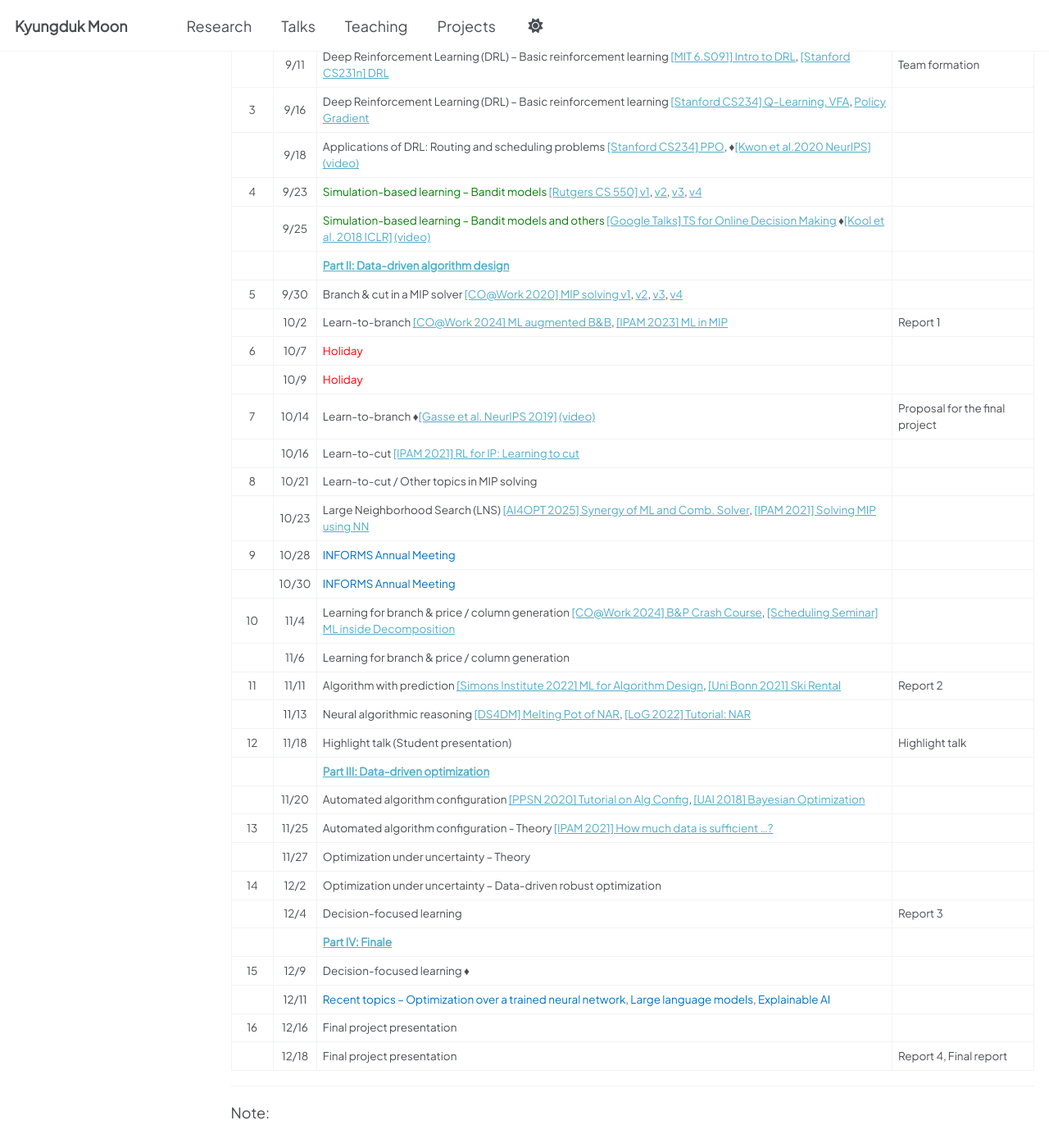
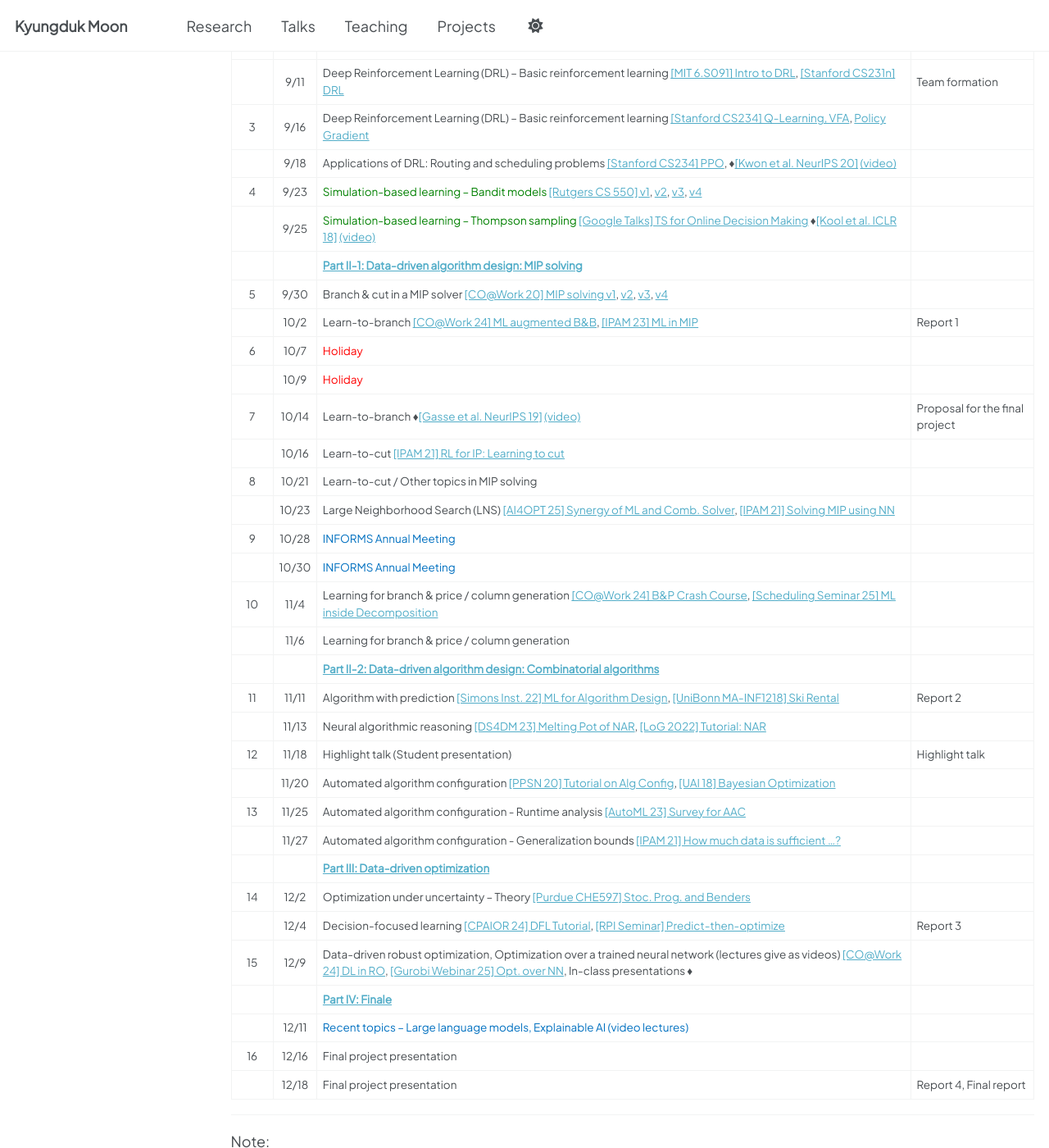
Before and after one commit to kalebmoon07/kalebmoon07.github.io, a Jekyll site: the page built from _pages/2025-fall-ml4do/ai4do-main.md, in a window 1280 px wide and 1400 px high, scrolled down 2048 px. Shown: the whole window at 82% size. Built offline with Jekyll 4.4.1, drawn with Linux system fonts in a browser that asks for light colours; a script that is not in the unit is left out; some of the changed text lies outside the part shown.

Commit message:
Update ai4do-main.md

```diff
--- a/_pages/2025-fall-ml4do/ai4do-main.md
+++ b/_pages/2025-fall-ml4do/ai4do-main.md
@@ -56,39 +56,40 @@ The course is designed to be comprehensive and interactive with the components b
 | Week  | Date  | Topic(s)                                                                                                                                                                                                                                                                                                | Assignment due dates           |
 | :---: | :---: | ------------------------------------------------------------------------------------------------------------------------------------------------------------------------------------------------------------------------------------------------------------------------------------------------------- | ------------------------------ |
 |       |       | [**Part I: Basic AI techniques**](/teaching/ai4do/2025/reading-list#part-1)                                                                                                                                                                                                                             |                                |
-|   1   |  9/2  | Introduction: Motivation & trends [[DOTs] CO w/ DRL](https://www.youtube.com/watch?v=bi16pVVW52U), [[DOTs] AI OPT modeling](https://www.youtube.com/watch?v=_vN3pwB-PKI)                                                                                                                                |                                |
+|   1   |  9/2  | Introduction: Motivation & trends [[DOTs 23] CO w/ DRL](https://www.youtube.com/watch?v=bi16pVVW52U), [[DOTs 24] AI OPT modeling](https://www.youtube.com/watch?v=_vN3pwB-PKI)                                                                                                                                |                                |
 |       |  9/4  | Deep Reinforcement Learning (DRL) – Graph Neural Networks (GNN) [[Stanford CS224W] Lecture 6.2](https://www.youtube.com/watch?v=tutlI9YzJ2g), [6.3](https://www.youtube.com/watch?v=MH4yvtgAR-4), [7.1](https://www.youtube.com/watch?v=RU9uTa_-ZOw)                                                    |                                |
-|   2   |  9/9  | Deep Reinforcement Learning (DRL) – Graph Neural Networks (GNN) [[Stanford CS224W] Lecture 7.2](https://youtu.be/247Mkqj_wRM), [7.3](https://www.youtube.com/watch?v=ew1cnUjRgl4), [[PyTorch] Intro to GNN](https://www.youtube.com/watch?v=8owQBFAHw7E)                                                |
+|   2   |  9/9  | Deep Reinforcement Learning (DRL) – Graph Neural Networks (GNN) [[Stanford CS224W] Lecture 7.2](https://youtu.be/247Mkqj_wRM), [7.3](https://www.youtube.com/watch?v=ew1cnUjRgl4), [[Google Talks 21] Intro to GNN](https://www.youtube.com/watch?v=8owQBFAHw7E)                                                |
 |       | 9/11  | Deep Reinforcement Learning (DRL) – Basic reinforcement learning [[MIT 6.S091] Intro to DRL](https://www.youtube.com/watch?v=zR11FLZ-O9M), [[Stanford CS231n] DRL](https://www.youtube.com/watch?v=lvoHnicueoE)                                                                                         | Team formation                 |
 |   3   | 9/16  | Deep Reinforcement Learning (DRL) – Basic reinforcement learning [[Stanford CS234] Q-Learning, VFA](https://www.youtube.com/watch?v=b_wvosA70f8), [Policy Gradient](https://www.youtube.com/watch?v=L6OVEmV3NcE)                                                                                        |                                |
-|       | 9/18  | Applications of DRL: Routing and scheduling problems [[Stanford CS234] PPO](https://www.youtube.com/watch?v=b_wvosA70f8), ♦[[Kwon et al.2020 NeurIPS]](#paper-kwon-2020-pomo) [(video)](https://www.youtube.com/watch?v=nGc1MVNRvjE)                                                                    |                                |
+|       | 9/18  | Applications of DRL: Routing and scheduling problems [[Stanford CS234] PPO](https://www.youtube.com/watch?v=b_wvosA70f8), ♦[[Kwon et al. NeurIPS 20]](#paper-kwon-2020-pomo) [(video)](https://www.youtube.com/watch?v=nGc1MVNRvjE)                                                                    |                                |
 |   4   | 9/23  | <span style="color:green;">Simulation-based learning – Bandit models</span> [[Rutgers CS 550] v1](https://www.youtube.com/watch?v=dToYm34TIk4), [v2](https://www.youtube.com/watch?v=9ZwE078mbaU), [v3](https://www.youtube.com/watch?v=7hmzDzpbFsE), [v4](https://www.youtube.com/watch?v=ZIonygoiNVM) |                                |
-|       | 9/25  | <span style="color:green;">Simulation-based learning – Bandit models and others</span> [[Google Talks] TS for Online Decision Making](https://www.youtube.com/watch?v=o6HBIGzQfJs) ♦[[Kool et al. 2018 ICLR]](#paper-kool-2018) [(video)](https://www.youtube.com/watch?v=nqAubq2K_Ug)                  |                                |
-|       |       | [**Part II: Data-driven algorithm design**](/teaching/ai4do/2025/reading-list#part-2)                                                                                                                                                                                                                   |                                |
-|   5   | 9/30  | Branch & cut in a MIP solver [[CO@Work 2020] MIP solving v1](https://youtu.be/gObYR3TEn4w), [v2](https://youtu.be/1Z4-FNUXj60), [v3](https://youtu.be/_Bdhd40U1Bc), [v4](https://youtu.be/1PzRiuYAvnk)                                                                                                                                                                                                                                                                           |                                |
-|       | 10/2  | Learn-to-branch [[CO@Work 2024] ML augmented B&B](https://www.youtube.com/watch?v=SEZC03h6cIs), [[IPAM 2023] ML in MIP](https://www.youtube.com/watch?v=ifQg5SJD45c)                                                                                                                                                                                                                                                                           | Report 1                       |
+|       | 9/25  | <span style="color:green;">Simulation-based learning – Thompson sampling</span> [[Google Talks] TS for Online Decision Making](https://www.youtube.com/watch?v=o6HBIGzQfJs) ♦[[Kool et al. ICLR 18]](#paper-kool-2018) [(video)](https://www.youtube.com/watch?v=nqAubq2K_Ug)                  |                                |
+|       |       | [**Part II-1: Data-driven algorithm design: MIP solving**](/teaching/ai4do/2025/reading-list#part-2)                                                                                                                                                                                                                   |                                |
+|   5   | 9/30  | Branch & cut in a MIP solver [[CO@Work 20] MIP solving v1](https://youtu.be/gObYR3TEn4w), [v2](https://youtu.be/1Z4-FNUXj60), [v3](https://youtu.be/_Bdhd40U1Bc), [v4](https://youtu.be/1PzRiuYAvnk)                                                                                                                                                                                                                                                                           |                                |
+|       | 10/2  | Learn-to-branch [[CO@Work 24] ML augmented B&B](https://www.youtube.com/watch?v=SEZC03h6cIs), [[IPAM 23] ML in MIP](https://www.youtube.com/watch?v=ifQg5SJD45c)                                                                                                                                                                                                                                                                           | Report 1                       |
 |   6   | 10/7  | <span style="color:red;">Holiday</span>                                                                                                                                                                                                                                                                 |                                |
 |       | 10/9  | <span style="color:red;">Holiday</span>                                                                                                                                                                                                                                                                 |  |
-|   7   | 10/14 | Learn-to-branch ♦[[Gasse et al. NeurIPS 2019]](#paper-gasse-2019) [(video)](https://www.youtube.com/watch?v=Uo3OuPTQayg)                                                                                                                                                                                                                                                                        | Proposal for the final project                               |
-|       | 10/16 | Learn-to-cut [[IPAM 2021] RL for IP: Learning to cut](https://www.youtube.com/watch?v=CiQ1blLbYzg)                                                                                                                                                                                                                                                                         |                                |
+|   7   | 10/14 | Learn-to-branch ♦[[Gasse et al. NeurIPS 19]](#paper-gasse-2019) [(video)](https://www.youtube.com/watch?v=Uo3OuPTQayg)                                                                                                                                                                                                                                                                        | Proposal for the final project                               |
+|       | 10/16 | Learn-to-cut [[IPAM 21] RL for IP: Learning to cut](https://www.youtube.com/watch?v=CiQ1blLbYzg)                                                                                                                                                                                                                                                                         |                                |
 |   8   | 10/21 | Learn-to-cut / Other topics in MIP solving                                                                                                                                                                                                                                                                          |                                |
-|       | 10/23 | Large Neighborhood Search (LNS) [[AI4OPT 2025] Synergy of ML and Comb. Solver](https://www.youtube.com/watch?v=a97HUka8oOM), [[IPAM 2021] Solving MIP using NN](https://www.youtube.com/watch?v=qf8TeiGTZys)
+|       | 10/23 | Large Neighborhood Search (LNS) [[AI4OPT 25] Synergy of ML and Comb. Solver](https://www.youtube.com/watch?v=a97HUka8oOM), [[IPAM 21] Solving MIP using NN](https://www.youtube.com/watch?v=qf8TeiGTZys)
 |   9   | 10/28 | <span style="color:rgb(0, 112, 192);"> INFORMS Annual Meeting  </span>                                                                                                                                                                                                                                  |                                |
 |       | 10/30 | <span style="color:rgb(0, 112, 192);"> INFORMS Annual Meeting  </span>                                                                                                                                                                                                                                  |                                |
-|  10   | 11/4  | Learning for branch & price / column generation [[CO@Work 2024] B&P Crash Course](https://www.youtube.com/watch?v=CFRbQoaBLIQ), [[Scheduling Seminar] ML inside Decomposition](https://www.youtube.com/watch?v=u3YIK32rMtI)                                                                                                                                                                                                                                                       |                        |
+|  10   | 11/4  | Learning for branch & price / column generation [[CO@Work 24] B&P Crash Course](https://www.youtube.com/watch?v=CFRbQoaBLIQ), [[Scheduling Seminar 25] ML inside Decomposition](https://www.youtube.com/watch?v=u3YIK32rMtI)                                                                                                                                                                                                                                                       |                        |
 |       | 11/6  | Learning for branch & price / column generation                                                                                                                                                                                                                                      |                                |
-|  11   | 11/11 | Algorithm with prediction [[Simons Institute 2022] ML for Algorithm Design](https://www.youtube.com/watch?v=6PzfHUmFhyI), [[Uni Bonn 2021] Ski Rental](https://www.youtube.com/watch?v=wzOOZK-Jch4)                                                                                                                                                                                                                                                                               | Report 2                               |
-|       | 11/13 | Neural algorithmic reasoning [[DS4DM] Melting Pot of NAR](https://www.youtube.com/watch?v=1HhTpH3ZXMY), [[LoG 2022] Tutorial: NAR](https://www.youtube.com/watch?v=SKQ96tDZhgw)                                                                                                                                                                                                                                                                                |                  |
+|       |       | [**Part II-2: Data-driven algorithm design: Combinatorial algorithms**](/teaching/ai4do/2025/reading-list#part-2)                                                                                                                                                                                                                   |                                |
+|  11   | 11/11 | Algorithm with prediction [[Simons Inst. 22] ML for Algorithm Design](https://www.youtube.com/watch?v=6PzfHUmFhyI), [[UniBonn MA-INF1218] Ski Rental](https://www.youtube.com/watch?v=wzOOZK-Jch4)                                                                                                                                                                                                                                                                               | Report 2                               |
+|       | 11/13 | Neural algorithmic reasoning [[DS4DM 23] Melting Pot of NAR](https://www.youtube.com/watch?v=1HhTpH3ZXMY), [[LoG 2022] Tutorial: NAR](https://www.youtube.com/watch?v=SKQ96tDZhgw)                                                                                                                                                                                                                                                                                |                  |
 |  12   | 11/18 | Highlight talk (Student presentation)                                                                                                                                                                                                        |                               Highlight talk |
+|       | 11/20 | Automated algorithm configuration [[PPSN 20] Tutorial on Alg Config](https://www.youtube.com/watch?v=O78Edc13BTg), [[UAI 18] Bayesian Optimization](https://www.youtube.com/watch?v=C5nqEHpdyoE)  |                        |
+|  13   | 11/25 | Automated algorithm configuration - Runtime analysis [[AutoML 23] Survey for AAC](https://www.youtube.com/watch?v=av2KIgjS90o)                                                                                                                                                                                                                                        |                                |
+|       | 11/27 | Automated algorithm configuration - Generalization bounds [[IPAM 21] How much data is sufficient ...?](https://www.youtube.com/watch?v=3_6A_Qof9MI)                                                                                                                                                                                                                                      |                                |
 |       |       | [**Part III: Data-driven optimization**](/teaching/ai4do/2025/reading-list#part-3)                                                                                                                                                                                                                      |                                |
-|       | 11/20 | Automated algorithm configuration [[PPSN 2020] Tutorial on Alg Config](https://www.youtube.com/watch?v=O78Edc13BTg), [[UAI 2018] Bayesian Optimization](https://www.youtube.com/watch?v=C5nqEHpdyoE)  |                        |
-|  13   | 11/25 | Automated algorithm configuration - Theory [[IPAM 2021] How much data is sufficient ...?](https://www.youtube.com/watch?v=3_6A_Qof9MI)                                                                                                                                                                                                                                       |                                |
-|       | 11/27 | Optimization under uncertainty – Theory                                                                                                                                                                                                                                       |                                |
-|  14   | 12/2  |Optimization under uncertainty – Data-driven robust optimization                                                                                                                                                                                                                                                                               |                                |
-|       | 12/4  | Decision-focused learning                                                                                                                                                                                                                                                                              |   Report 3                             |
+|  14   | 12/2  | Optimization under uncertainty – Theory [[Purdue CHE597] Stoc. Prog. and Benders](https://www.youtube.com/watch?v=ZuBIWN8AR1s)                                                                                                                                                                                                                                                                               |                                |
+|       | 12/4  | Decision-focused learning [[CPAIOR 24] DFL Tutorial](https://www.youtube.com/watch?v=cNEL9QcHzBE), [[RPI Seminar] Predict-then-optimize](https://www.youtube.com/watch?v=Cu0EN92ESZo)                                                                                                                                                                                                                                                                              |   Report 3                             |
+|  15   | 12/9  | Data-driven robust optimization, Optimization over a trained neural network (lectures give as videos) [[CO@Work 24] DL in RO](https://www.youtube.com/watch?v=nX7RLEDGDEY), [[Gurobi Webinar 25] Opt. over NN](https://www.youtube.com/watch?v=wixZHD37dkg), In-class presentations ♦                                                                                                                                                                                                                            |                                |
 |       |       | [**Part IV: Finale**](/teaching/ai4do/2025/reading-list#part-4)                                                                                                                                                                                                                                         |                                |
-|  15   | 12/9  | Decision-focused learning  ♦                                                                                                                                                                                                                            |                                |
-|       | 12/11 | <span style="color:rgb(0, 112, 192);">Recent topics – Optimization over a trained neural network, Large language models, Explainable AI</span>                                                                                                                                                                                                                                                                          |                        |
+|       | 12/11 | <span style="color:rgb(0, 112, 192);">Recent topics – Large language models, Explainable AI (video lectures)</span>                                                                                                                                                                                                                                                                          |                        |
 |  16   | 12/16 | Final project presentation                                                                                                                                                                                                                                                                              |                                |
 |       | 12/18 | Final project presentation                                                                                                                                                                                                                                                                              | Report 4, Final report                   |
 
```
